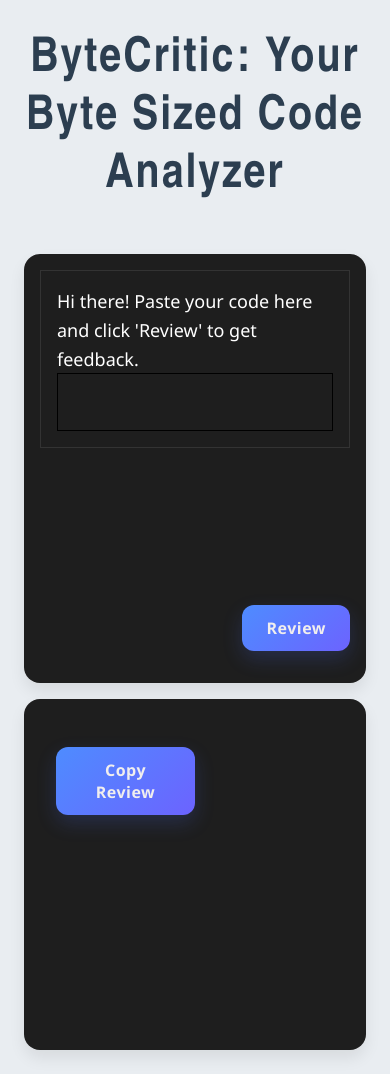
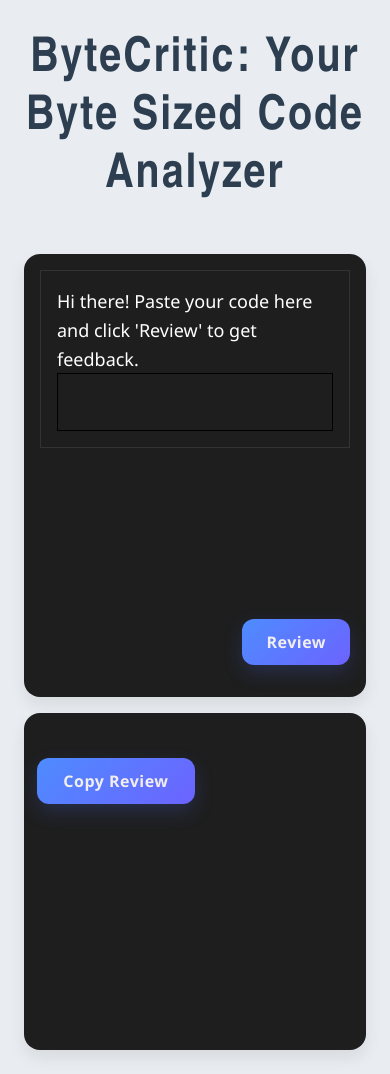
Before and after one commit to DIVYAANSHU-AGRAWAL/ByteCritic-AI-Powered-Code-Analyzer, a React (Vite) app in the folder Frontend/: page / in a window 390 px wide. Built offline with nearby package versions, Linux system fonts and the light colour scheme.

Commit message:
Update App.css

```diff
--- a/Frontend/src/App.css
+++ b/Frontend/src/App.css
@@ -57,6 +57,7 @@
   height: 100%;
   box-shadow: 0 8px 16px rgba(0, 0, 0, 0.08);
   transition: box-shadow 0.3s ease;
+  line-height: 2rem;
 }
 
 /* Inside Left: Code editor and Review Box */
@@ -171,6 +172,18 @@
   main {
     flex-direction: column;
   }
+  main .right{
+    padding: 1rem;
+    font-size: 0.9rem;
+    line-height: 1.5rem;
+    word-wrap: break-word;  /* Prevents overflow */
+}
+
+  @media (max-width: 480px) {
+  main .right {
+    padding: 0.8rem;
+    font-size: 0.85rem;
+  }
 }
 
 .right{
```
